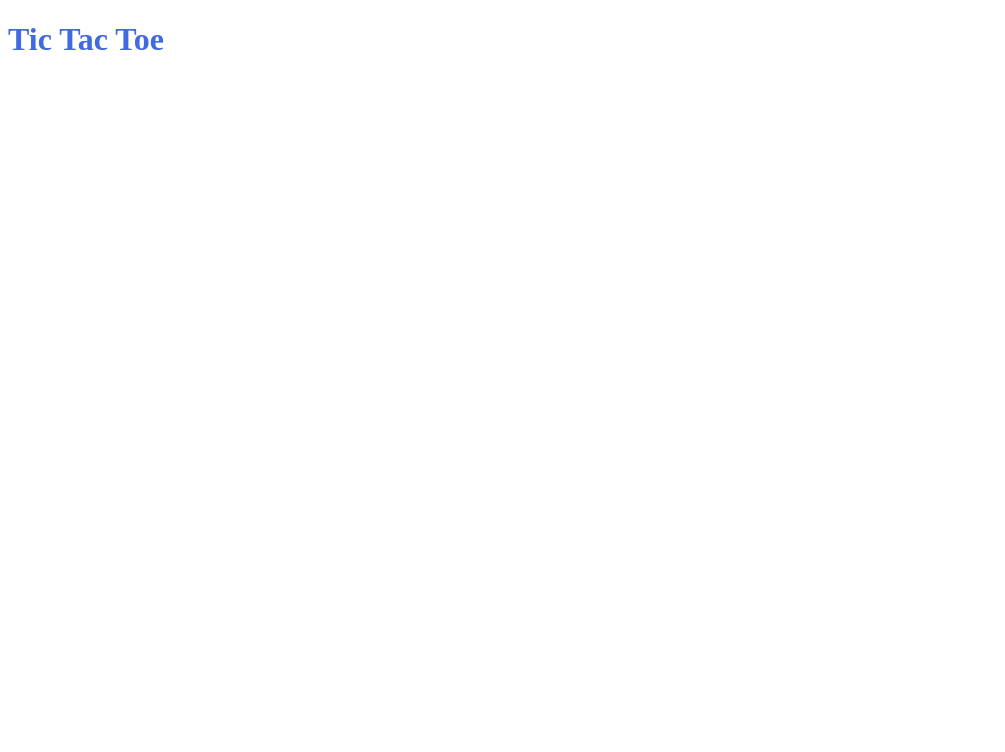
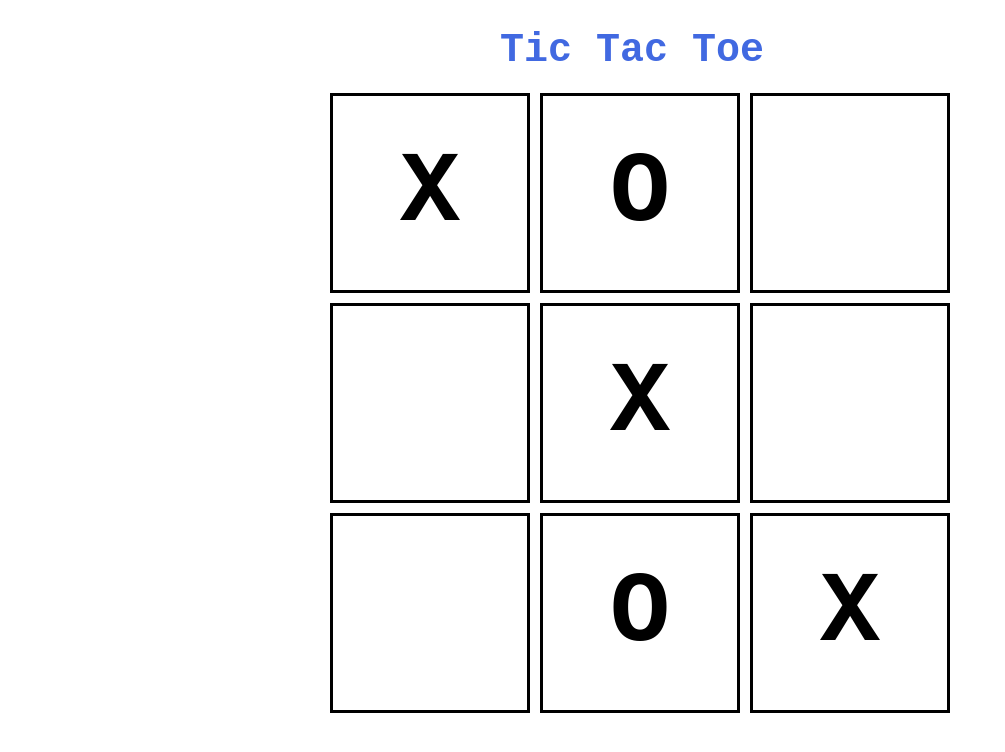
Before and after one commit to Dallair220/tic-tac-toe, a plain HTML site: page index.html in a window 1280 px wide. Shown: the whole page, without its empty margins (0-1005 px from the left). Drawn offline with Linux system fonts and the light colour scheme.

Commit message:
Add gameboard and player functions, Add styling

```diff
--- a/index.html
+++ b/index.html
@@ -10,5 +10,16 @@
   </head>
   <body>
     <h1>Tic Tac Toe</h1>
+    <div class="container">
+      <div class="1"></div>
+      <div class="2"></div>
+      <div class="3"></div>
+      <div class="4"></div>
+      <div class="5"></div>
+      <div class="6"></div>
+      <div class="7"></div>
+      <div class="8"></div>
+      <div class="9"></div>
+    </div>
   </body>
 </html>
--- a/script.js
+++ b/script.js
@@ -1 +1,48 @@
-console.log('Setup!');
+'use strict';
+
+// store players in objects
+// create an object to control the flow of the game
+
+// MAIN GOAL: as little global code as possible
+// -> use modules and factory.
+
+const gameBoardModule = (() => {
+  const board = {
+    row1: ['X', 'O', ''],
+    row2: ['', 'X', ''],
+    row3: ['', 'O', 'X'],
+  };
+
+  const boardToArray = () => {
+    return board.row1.concat(board.row2).concat(board.row3);
+  };
+
+  return {
+    boardToArray,
+  };
+})();
+
+const playerFF = (name, isPlayerOne) => {
+  const marker = isPlayerOne ? 'X' : 'O';
+
+  return {
+    marker,
+    name,
+    isPlayerOne,
+  };
+};
+
+const displayControllerModule = (() => {
+  const draw = () => {
+    const fields = document.querySelectorAll('.container > div');
+
+    fields.forEach((item, index) => {
+      item.textContent = gameBoardModule.boardToArray()[index];
+    });
+  };
+
+  draw(); // temporary
+
+  const p1 = playerFF('Player 1', true);
+  const p2 = playerFF('Player 2', false);
+})();
--- a/style.css
+++ b/style.css
@@ -1,3 +1,30 @@
+:root {
+  font-family: 'Courier New', Courier, monospace;
+}
+
 h1 {
   color: royalblue;
+  width: 280px;
+  margin: auto;
+  padding: 20px;
+  font-size: 40px;
+  font-weight: bold;
 }
+
+.container {
+  display: grid;
+  grid-template-columns: repeat(3, 200px);
+  gap: 10px;
+  margin: auto;
+  width: min-content;
+}
+
+.container > div {
+  display: flex;
+  aspect-ratio: 1;
+  border: solid;
+  justify-content: center;
+  align-items: center;
+  font-size: 100px;
+  font-weight: bold;
+}
```
